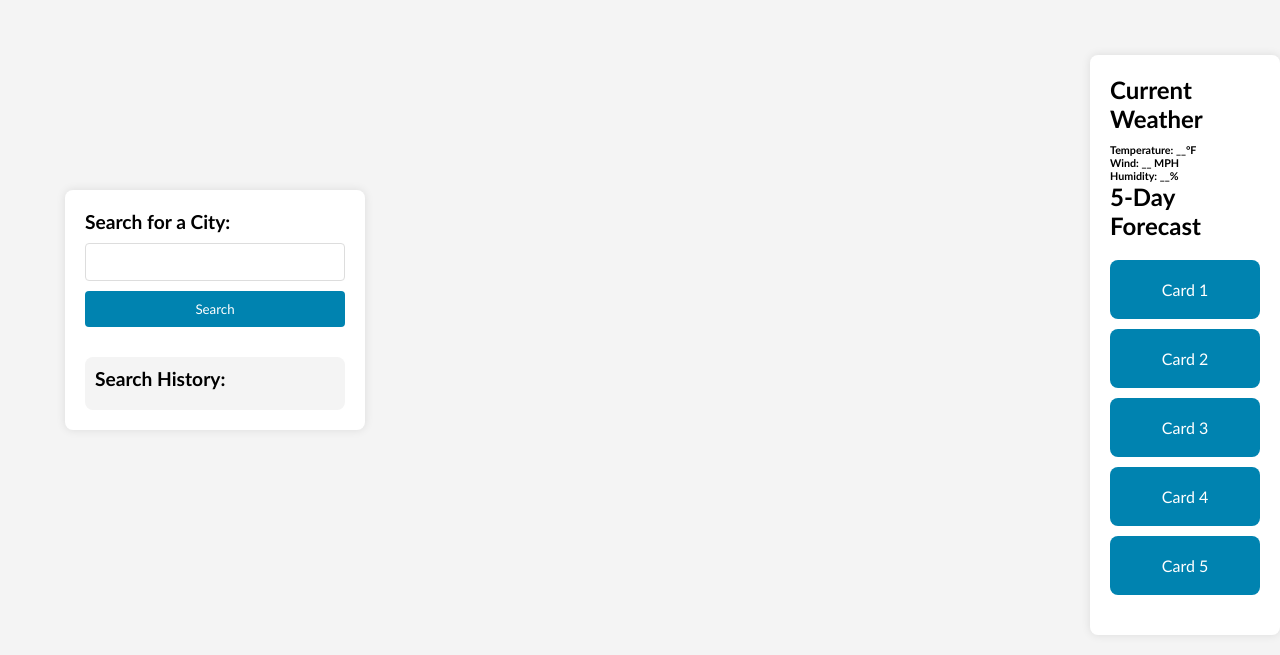
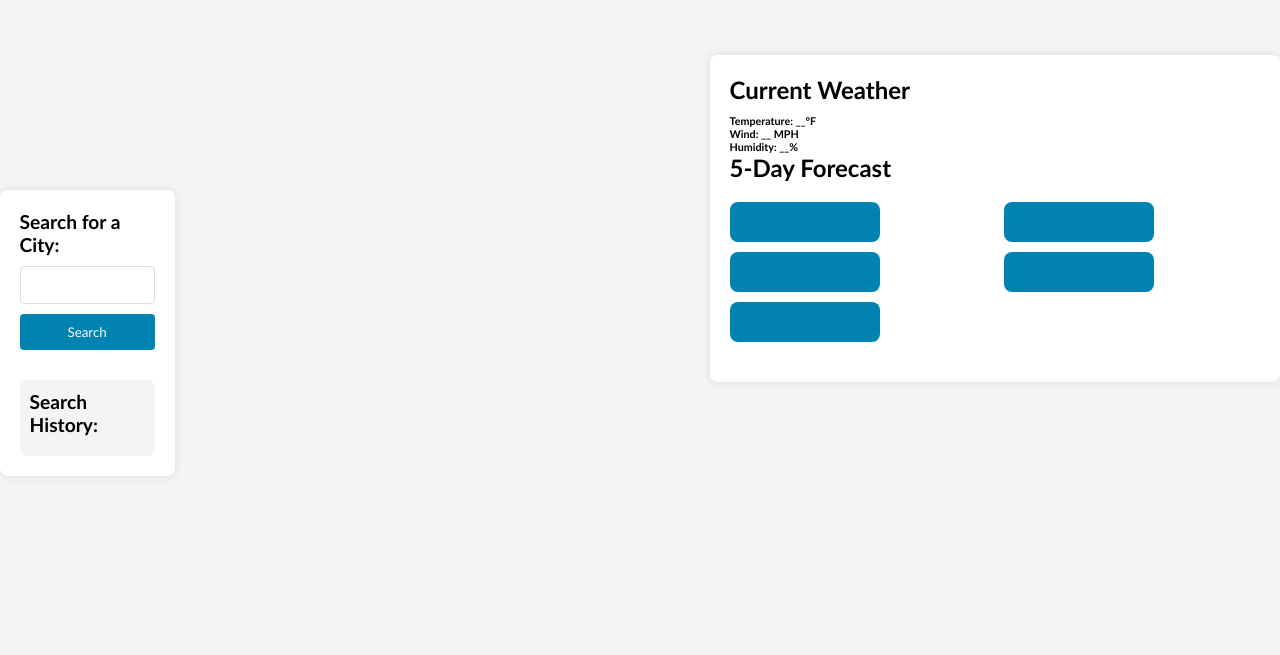
Before and after one commit to mcparish/weather-api, a plain HTML site: page index.html in a window 1280 px wide. Shown: the part 145-800 px from the top of the page. Drawn offline with Linux system fonts and the light colour scheme.

Commit message:
changed css

```diff
--- a/assets/css/style.css
+++ b/assets/css/style.css
@@ -43,9 +43,9 @@ h3 {
 .container {
     display: flex;
     flex-direction: row;
-    width: 100%;
+    width: 700px;
     max-width: 1200px;
-    margin-left: -275px;
+    margin-left: -350px;
     margin-top: 200px;
     /* Center the container */
 }
@@ -88,12 +88,13 @@ h3 {
     box-shadow: 0 0 10px rgba(0, 0, 0, 0.1);
     border-radius: 8px;
     margin-top: 200px;
-    margin-left: -175px;
+    margin-left: 10px;
     /* Align with the weather input */
 }
 
 .current_weather {
     margin-bottom: 20px;
+    width: 80%;
 }
 
 .forecast h2 {
--- a/index.html
+++ b/index.html
@@ -39,11 +39,11 @@
                 <h2>5-Day Forecast</h2>
                 <ul id="weather_cards">
                     <div class="card-container">
-                        <div class="card">Card 1</div>
-                        <div class="card">Card 2</div>
-                        <div class="card">Card 3</div>
-                        <div class="card">Card 4</div>
-                        <div class="card">Card 5</div>
+                        <div class="card"></div>
+                        <div class="card"></div>
+                        <div class="card"></div>
+                        <div class="card"></div>
+                        <div class="card"></div>
                     </div>
 
 
```
